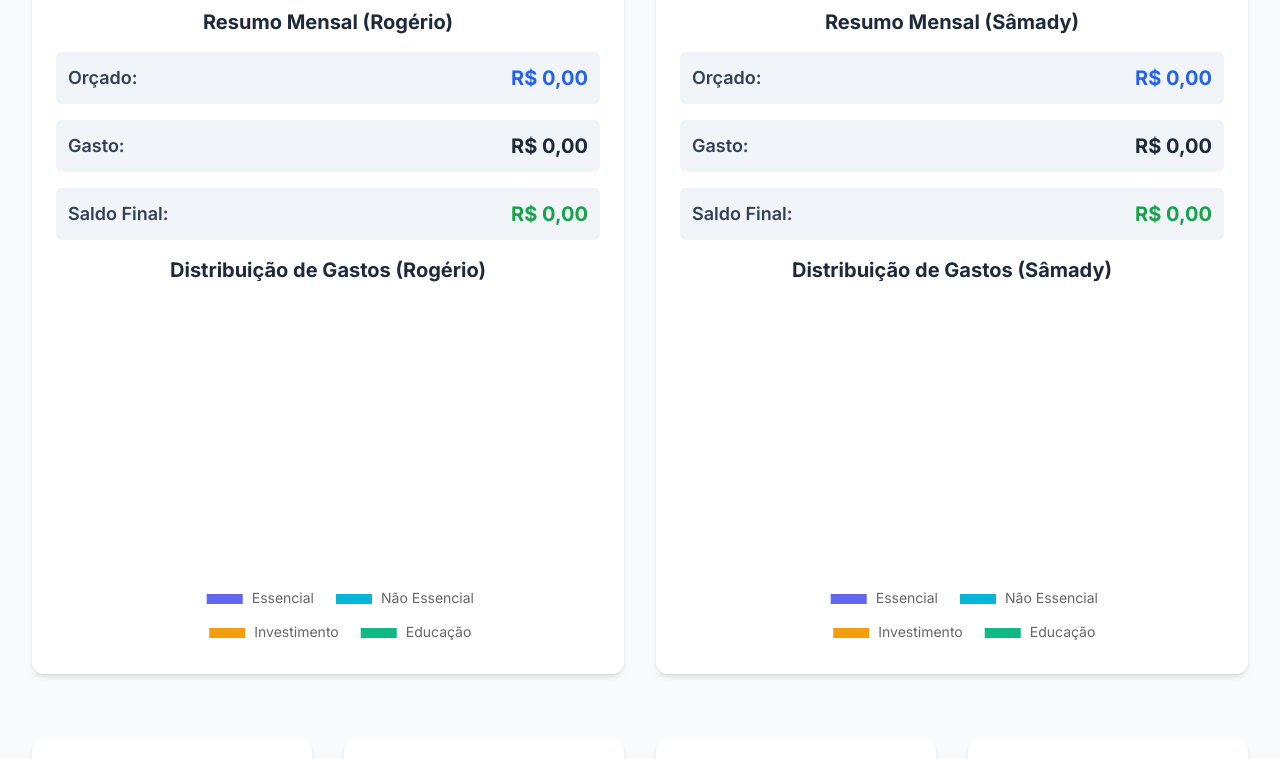
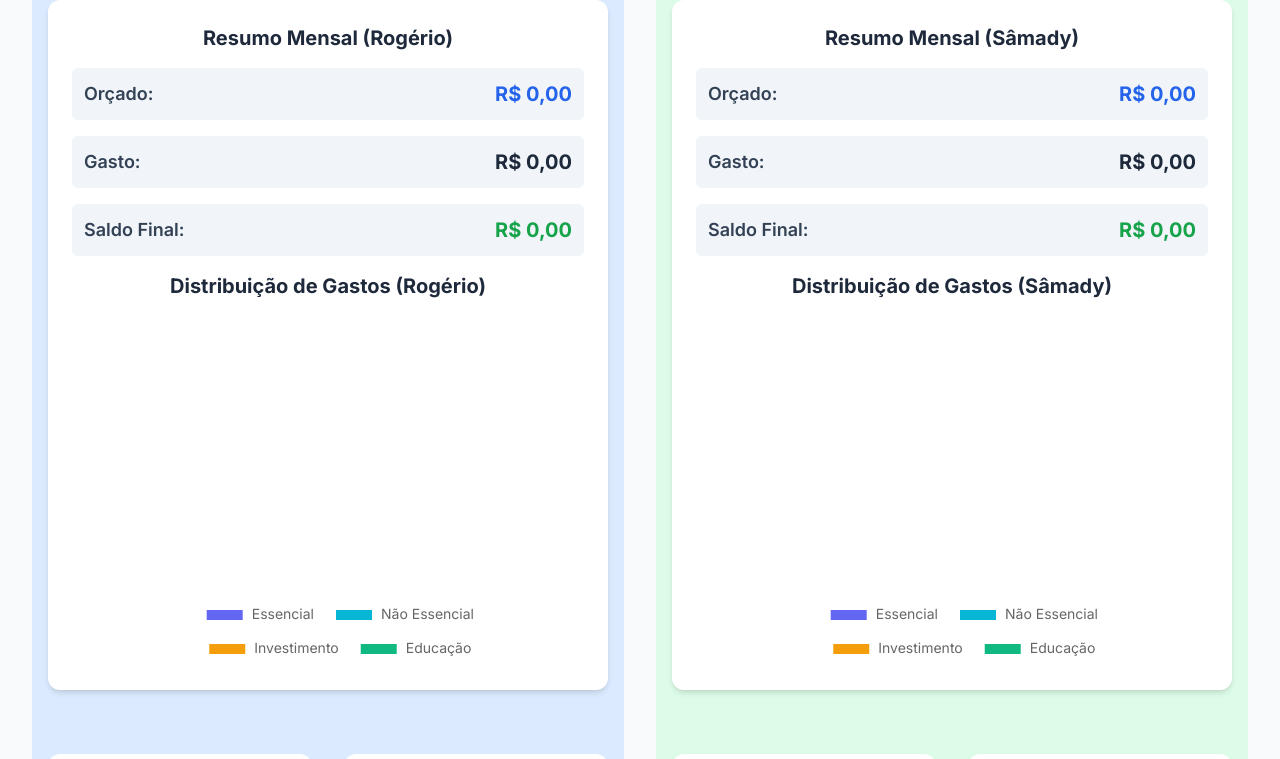
Before and after one commit to rguimaraeseng/Or-amento-Casa, a plain HTML site: page index.html in a window 1280 px wide. Shown: the part 979-1738 px from the top of the page. Drawn offline with nearby package versions, Linux system fonts and the light colour scheme.

Commit message:
Add files via upload

```diff
--- a/index.html
+++ b/index.html
@@ -9,7 +9,7 @@
     <link rel="preconnect" href="https://fonts.googleapis.com">
     <link rel="preconnect" href="https://fonts.gstatic.com" crossorigin>
     <link href="https://fonts.googleapis.com/css2?family=Inter:wght@400;500;600;700&display=swap" rel="stylesheet">
-    <!-- Chosen Palette: Warm Neutrals -->
+    <!-- Chosen Palette: Warm Neutrals with distinct section colors -->
     <!-- Application Structure Plan: A dashboard-style SPA for couples, featuring monthly and annual summary tabs. The top navigation bar allows switching between months and an "Resumo Anual" (Annual Summary) view. The monthly view now includes separate income inputs for "Rogério" and "Sâmady". A central "Registro de Transações Diárias" section is enhanced with a "Quem Gastou?" (Who Spent?) dropdown (Rogério, Sâmady, Casal). Below this, the layout is divided into three main budget sections: "Orçamento Individual (Rogério)", "Orçamento Individual (Sâmady)", and "Orçamento do Casal". Each of these sections contains category cards (Essencial, Não Essencial, Investimento, Educação) displaying their respective budgeted, spent, and remaining amounts, along with subcategory breakdowns. The "Orçamento do Casal" section also features a combined monthly summary and a donut chart visualizing the couple's overall spending distribution. The "Resumo Anual" tab aggregates all income and expenses for both individuals and the couple for the entire year. This structure provides granular individual tracking, a consolidated couple's view, and comprehensive annual insights, facilitating joint financial planning and understanding. -->
     <!-- Visualization & Content Choices:
         - Report Info: Individual & Couple budget distribution (monthly) -> Goal: Compare -> Viz: Donut Chart (Chart.js) for couple's spending, and numeric displays for individual category spending -> Interaction: Chart segments and all budget figures update in real-time as daily transactions are added/removed, showing spending proportions for the couple and detailed tracking for individuals. -> Justification: Provides clear, immediate visual and numeric summaries of where money is going at both individual and couple levels.
@@ -214,7 +214,7 @@
             <h2 class="text-3xl font-bold text-slate-800 mb-6 text-center">Orçamento Individual</h2>
             <div class="grid grid-cols-1 lg:grid-cols-2 gap-8 mb-10">
                 <!-- Rogério -->
-                <div>
+                <div class="p-4 rounded-lg bg-blue-100"> <!-- Changed to bg-blue-100 -->
                     <h3 class="text-2xl font-bold text-slate-800 mb-4 text-center">Rogério</h3>
                     <div class="grid grid-cols-1 md:grid-cols-2 gap-8">
                         <!-- Rogério Monthly Summary and Chart -->
@@ -308,7 +308,7 @@
                 </div>
 
                 <!-- Sâmady -->
-                <div>
+                <div class="p-4 rounded-lg bg-green-100"> <!-- Changed to bg-green-100 -->
                     <h3 class="text-2xl font-bold text-slate-800 mb-4 text-center">Sâmady</h3>
                     <div class="grid grid-cols-1 md:grid-cols-2 gap-8">
                         <!-- Sâmady Monthly Summary and Chart -->
@@ -403,6 +403,7 @@
 
             <!-- Couple's Budget Section -->
             <h2 class="text-3xl font-bold text-slate-800 mb-6 text-center">Orçamento do Casal</h2>
+            <div class="p-4 rounded-lg bg-teal-50"> <!-- Added bg-teal-50 here for couple's section -->
                 <section id="couple-summary-section" class="grid grid-cols-1 lg:grid-cols-3 gap-8 mb-10">
                     <div class="lg:col-span-1 card p-6 order-2 lg:order-1 flex flex-col justify-center">
                         <h3 class="text-2xl font-bold text-slate-800 mb-4 text-center">Resumo Mensal do Casal</h3>
@@ -498,6 +499,7 @@
                         </div>
                     </div>
                 </section>
+            </div>
         </div>
 
         <!-- Annual Summary Content -->
```
Lines whose indentation alone changed are shown as unchanged.
